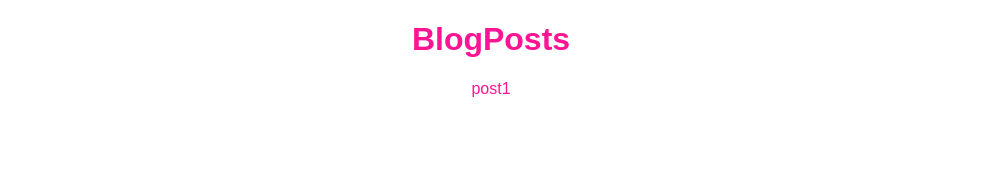
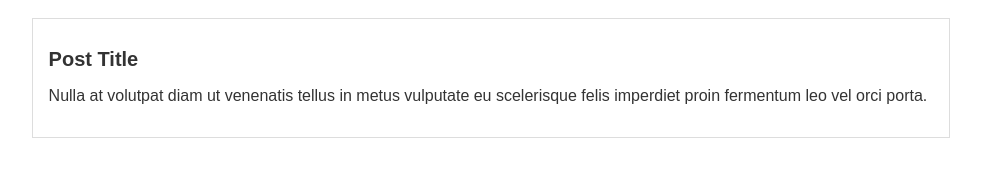
Before and after one commit to EdiPalom/hyperblog, a plain HTML site: page index.html in a window 1280 px wide. Shown: the whole page, without its empty margins (149-1130 px from the left). Drawn offline with Linux system fonts and the light colour scheme.

Commit message:
Commit to master blogpost

```diff
--- a/css/main.css
+++ b/css/main.css
@@ -1,6 +1,20 @@
 
 body{
-    color:deeppink;
-    text-align: center;
+    color:#333;
+    text-align: left;
     font-family: "Arial";
+    padding-top:10px;
 }
+
+#container{
+    width: 70%;
+    padding: 1em;
+    text-align:left;
+    border: 1px solid #ddd;
+    margin: 0 auto;
+
+}
+
+#container h1{
+    font-size: 20px;
+}
--- a/index.html
+++ b/index.html
@@ -8,7 +8,11 @@
   </head>
 
   <body>
-    <h1>BlogPosts</h1>
-	<p>post1</p>
+    <div id="container">
+      <div id="post">
+            <h1>Post Title</h1>
+	        <p>Nulla at volutpat diam ut venenatis tellus in metus vulputate eu scelerisque felis imperdiet proin fermentum leo vel orci porta.</p>
+      </div>
+    </div>
   </body>
 </html>
```
